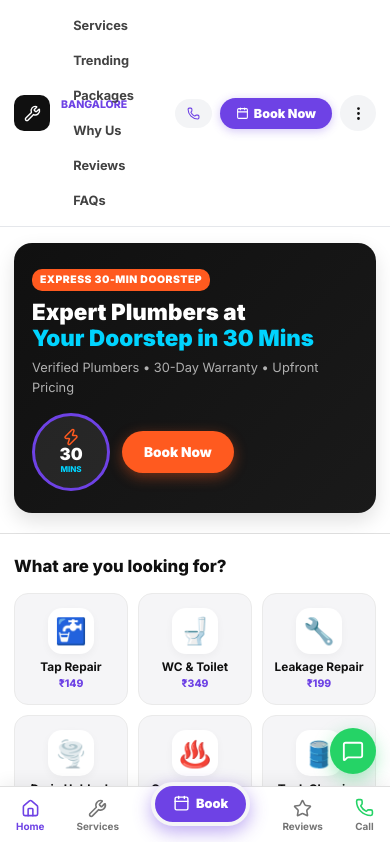
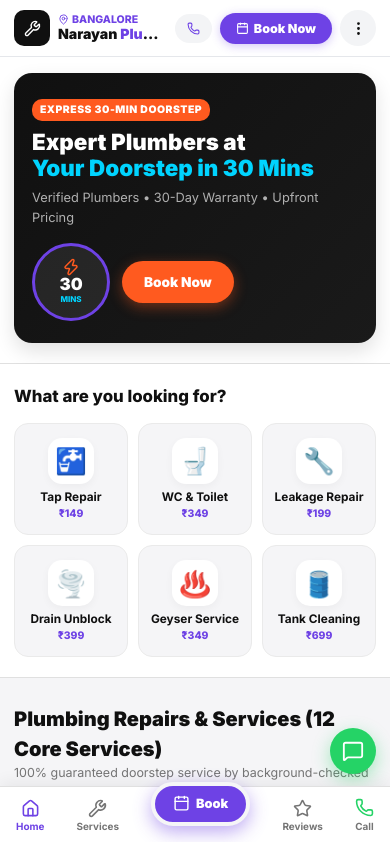
Before and after one commit to vj-mazu/narayan_plumbing, a React (Vite) app: page / in a window 390 px wide. Shown: the top 842 px of the page. Built offline with nearby package versions, Linux system fonts and the light colour scheme; the HTML template or start-up script is replaced by a standard one.

Commit message:
Fix desktop nav links showing on mobile (inline display override) Co-authored-by: monkeycode-ai <monkeycode-ai@chaitin.com>

```diff
--- a/src/App.tsx
+++ b/src/App.tsx
@@ -126,8 +126,8 @@ export function App() {
             </div>
           </button>
 
-          {/* Desktop nav links */}
-          <nav className="desktop-nav" style={{ display: 'flex', alignItems: 'center', gap: 4, flexWrap: 'wrap' }} aria-label="Main navigation">
+          {/* Desktop nav links (hidden on mobile via CSS, shown >=901px) */}
+          <nav className="desktop-nav" style={{ alignItems: 'center', gap: 4, flexWrap: 'wrap' }} aria-label="Main navigation">
             {NAV_ITEMS.map((item) => (
               <button
                 type="button"
```
